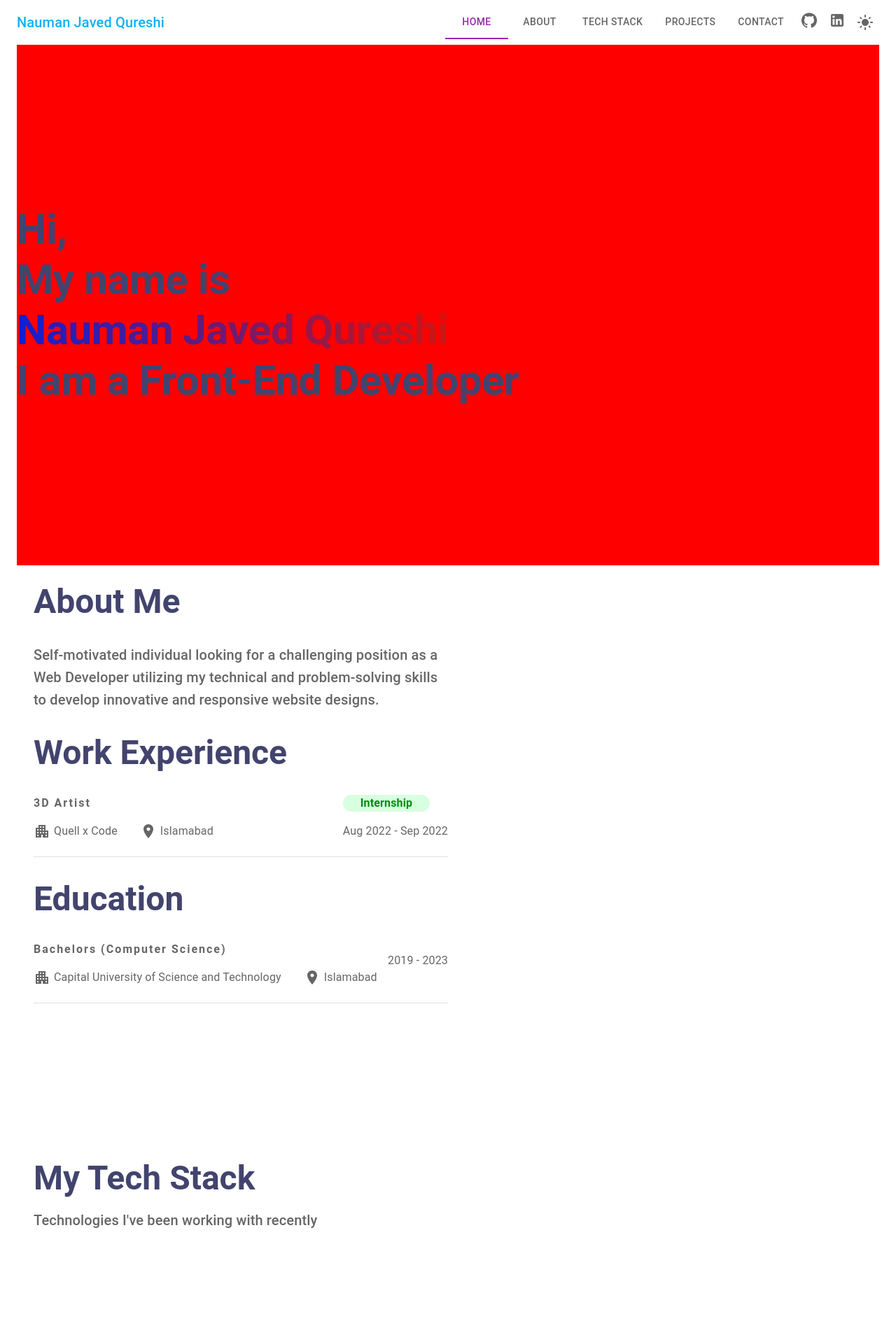
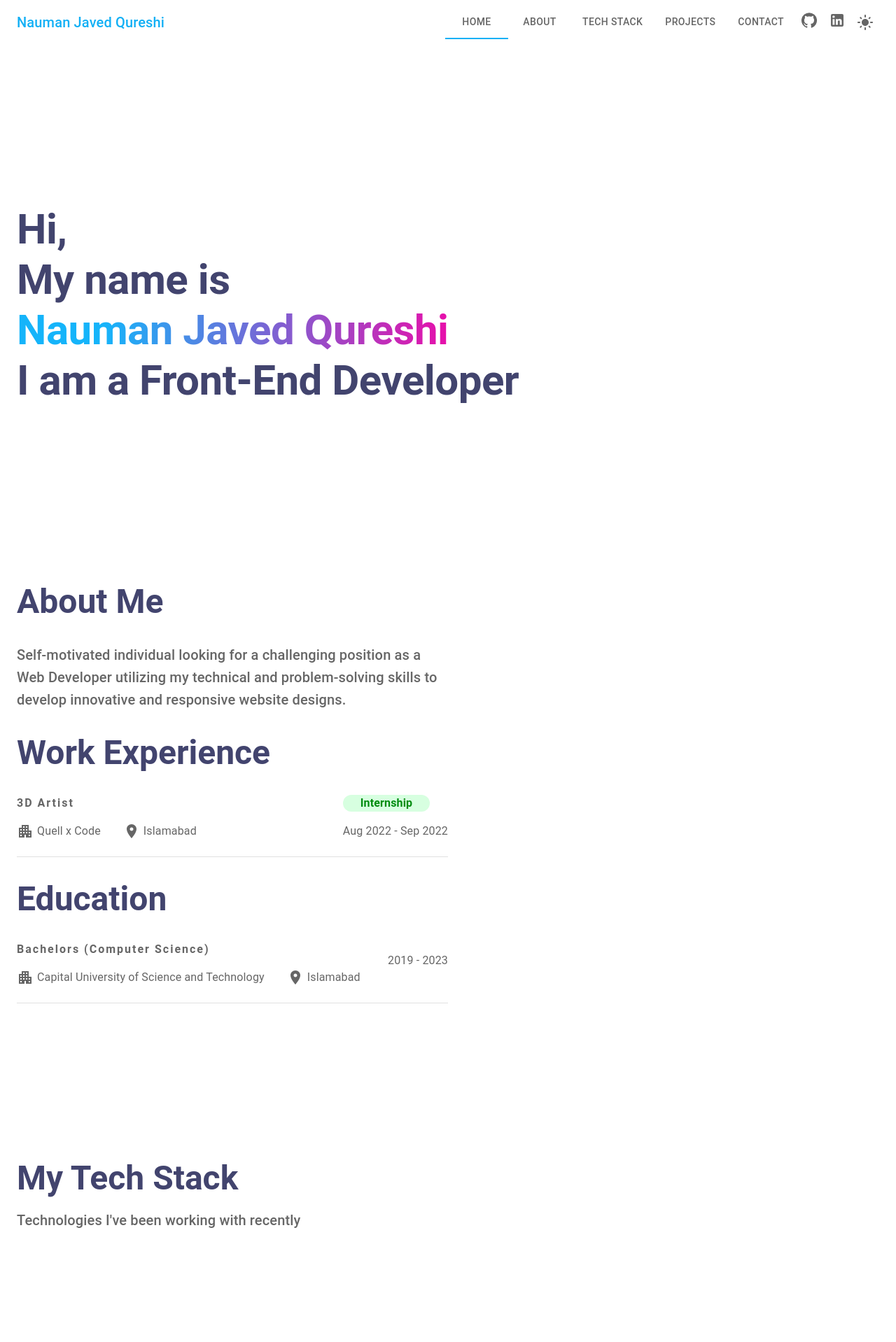
Before and after one commit to Nauman-Javed/admin-dashboard, a React (Create React App) app: page / in a window 1280 px wide. Shown: the top 1918 px of the page at 70% size. Built offline with nearby package versions, Linux system fonts and the light colour scheme.

Commit message:
ui fixes in all components

```diff
--- a/src/App.js
+++ b/src/App.js
@@ -1,4 +1,11 @@
-import { Box, Container, CssBaseline, Grid } from "@mui/material";
+import {
+  Box,
+  Container,
+  CssBaseline,
+  Grid,
+  ThemeProvider,
+  createMuiTheme,
+} from "@mui/material";
 import { useTheme } from "./theme";
 import Navbar from "./global/Navbar";
 
@@ -6,9 +13,22 @@ import { Home, About, TechStack, Projects, Contact } from "./views";
 
 function App() {
   const { background } = useTheme();
+  const { heading, subHeading, linear, mode } = useTheme();
+
+  const theme = createMuiTheme({
+    palette: {
+      primary: {
+        main: linear, // Customize the primary color
+      },
+      secondary: {
+        main: subHeading, // Customize the secondary color
+      },
+    },
+  });
 
   return (
     <>
+      <ThemeProvider theme={theme}>
         <CssBaseline />
         <Box
           sx={{
@@ -36,6 +56,7 @@ function App() {
             </Grid>
           </Container>
         </Box>
+      </ThemeProvider>
     </>
   );
 }
--- a/src/data/Constants.js
+++ b/src/data/Constants.js
@@ -1,7 +1,7 @@
 export const Links = [
-  { id: "1", name: "Home" },
-  { id: "2", name: "About" },
-  { id: "3", name: "Tech Stack" },
-  { id: "4", name: "Projects" },
-  { id: "5", name: "Contact" },
+  { id: "1", name: "Home", link: "home" },
+  { id: "2", name: "About", link: "about" },
+  { id: "3", name: "Tech Stack", link: "techStack" },
+  { id: "4", name: "Projects", link: "projects" },
+  { id: "5", name: "Contact", link: "contact" },
 ];
--- a/src/global/Navbar.jsx
+++ b/src/global/Navbar.jsx
@@ -35,6 +35,14 @@ const Navbar = () => {
     setValue(val);
   };
 
+  const TabPanel = ({ children, value, index }) => {
+    return (
+      <div role="tabpanel" hidden={value !== index}>
+        {value === index && <Box p={3}>{children}</Box>}
+      </div>
+    );
+  };
+
   return (
     <>
       <StyledAppbar>
@@ -48,10 +56,15 @@ const Navbar = () => {
                 value={value}
                 onChange={handleChange}
                 textColor="secondary"
-                indicatorColor="secondary"
+                indicatorColor="primary"
               >
-                {Links.map((link) => (
-                  <Tab value={link.name} label={link.name}>
+                {Links.map((link, ind) => (
+                  <Tab
+                    value={link.name}
+                    label={link.name}
+                    id={ind}
+                    href={`#${link.link}`}
+                  >
                     {link.name}
                   </Tab>
                 ))}
--- a/src/views/About.jsx
+++ b/src/views/About.jsx
@@ -7,8 +7,8 @@ const About = () => {
   const { heading, subHeading } = useTheme();
 
   return (
-    <Toolbar>
-      <Box maxWidth={{ sm: "100%", lg: "50%" }} height={"100vh"}>
+    <>
+      <Box maxWidth={{ sm: "100%", lg: "50%" }} height={"100vh"} id="about">
         <Box mb={4}>
           <Typography variant="h3" fontWeight={"bold"} color={heading} mb={4}>
             About Me
@@ -43,7 +43,7 @@ const About = () => {
           />
         </Box>
       </Box>
-    </Toolbar>
+    </>
   );
 };
 
--- a/src/views/Contact.jsx
+++ b/src/views/Contact.jsx
@@ -7,7 +7,6 @@ const Contact = () => {
 
   return (
     <>
-      <Toolbar>
       <Box
         sx={{
           height: "80vh",
@@ -25,7 +24,6 @@ const Contact = () => {
           </Typography>
         </Stack>
       </Box>
-      </Toolbar>
     </>
   );
 };
--- a/src/views/Home.jsx
+++ b/src/views/Home.jsx
@@ -11,7 +11,6 @@ const Home = () => {
           height: "93vh",
           display: "flex",
           alignItems: "center",
-          background: "red",
         }}
       >
         <Typography variant="h2" color={heading} fontWeight={"bold"}>
@@ -21,7 +20,8 @@ const Home = () => {
           <br />
           <span
             style={{
-              background: "linear-gradient(to right, #121FCF 0%, #CF1512 100%)",
+              background:
+                "linear-gradient(to right, #15B4FA 20%, #E70FAA 100%)",
               webkitBackgroundClip: "text",
               webkitTextFillColor: "transparent",
             }}
--- a/src/views/Projects.jsx
+++ b/src/views/Projects.jsx
@@ -19,7 +19,6 @@ const Projects = () => {
   const backColor = mode === "light" ? "#ffff" : "#363636";
   return (
     <>
-      <Toolbar>
       <Box height={"100vh"} width={"100%"}>
         <Stack mb={20}>
           <Typography variant="h3" fontWeight={"bold"} color={heading} mb={2}>
@@ -58,14 +57,10 @@ const Projects = () => {
                 minHeight={"140px"}
                 color={subHeading}
               >
-                  React project Lorem ipsum dolor sit amet consectetur
-                  adipisicing elit. Placeat nostrum adipisci unde!
+                React project Lorem ipsum dolor sit amet consectetur adipisicing
+                elit. Placeat nostrum adipisci unde!
               </Typography>
-                <Typography
-                  variant="body1"
-                  fontSize={"16px"}
-                  color={subHeading}
-                >
+              <Typography variant="body1" fontSize={"16px"} color={subHeading}>
                 Tech stack :
               </Typography>
             </CardContent>
@@ -82,7 +77,6 @@ const Projects = () => {
           </Card>
         </Box>
       </Box>
-      </Toolbar>
     </>
   );
 };
--- a/src/views/TechStack.jsx
+++ b/src/views/TechStack.jsx
@@ -9,12 +9,14 @@ import sass from "../assets/Icons/sass.png";
 import github from "../assets/Icons/github.png";
 import react from "../assets/Icons/react.png";
 
+const Image = [bootstrap, html];
+
 const TechStack = () => {
   const { heading, subHeading } = useTheme();
 
   return (
-    <Toolbar>
-      <Box height={"100vh"} width={"100%"}>
+    <>
+      <Box height={"100vh"} width={"100%"} id="techStack">
         <Stack mb={20}>
           <Typography variant="h3" fontWeight={"bold"} color={heading} mb={2}>
             My Tech Stack
@@ -54,7 +56,7 @@ const TechStack = () => {
           </Grid>
         </Box>
       </Box>
-    </Toolbar>
+    </>
   );
 };
 
```
Lines whose indentation alone changed are shown as unchanged.
